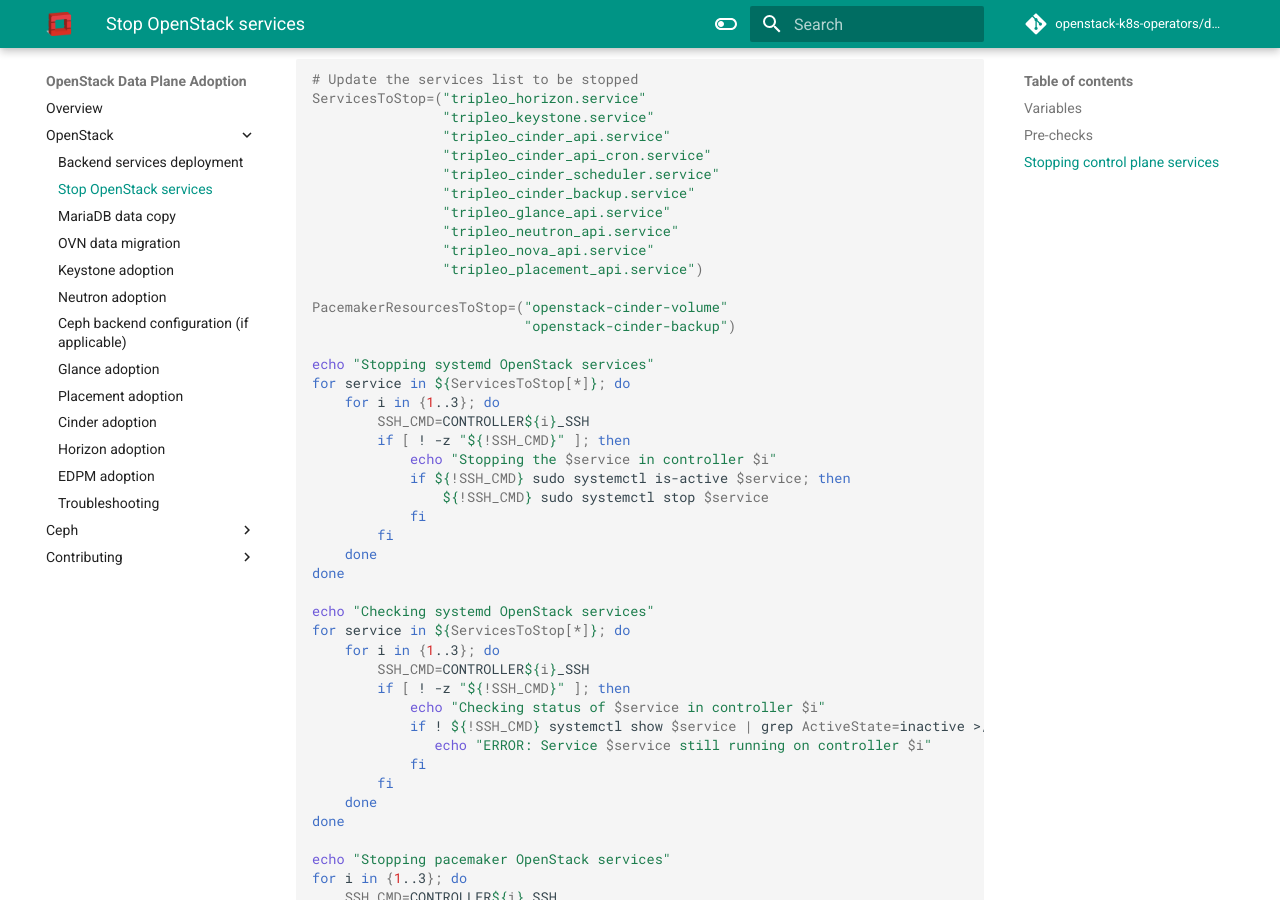
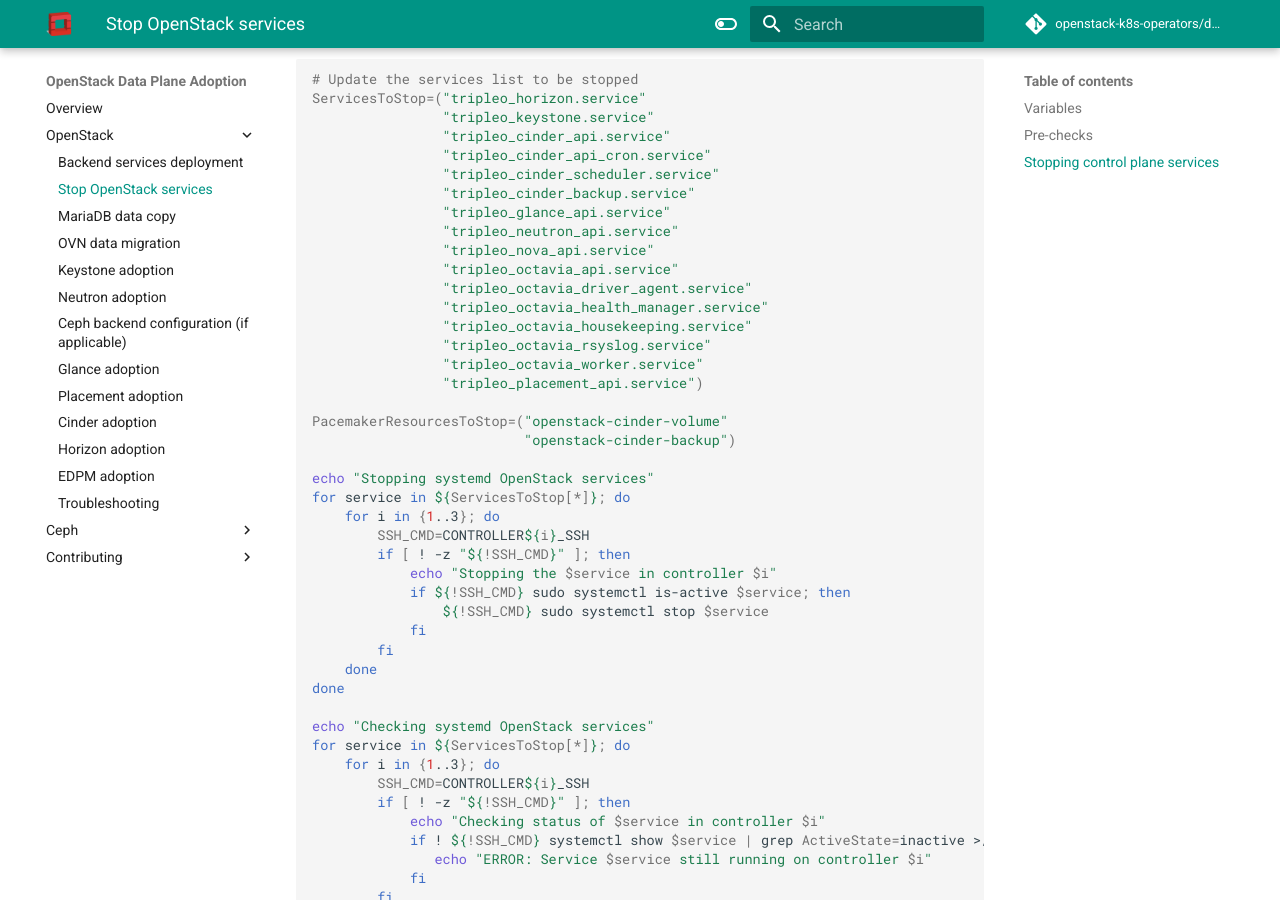
Before and after one commit to openstack-k8s-operators/data-plane-adoption, an MkDocs documentation site: the page built from docs/openstack/stop_openstack_services.md, in a window 1280 px wide and 900 px high, scrolled down 1543 px. Built offline with MkDocs 1.6.1 and Material for MkDocs 9.7.7, drawn with Linux system fonts in a browser that asks for light colours; comment, search, counter and statistics services are not loaded; the version menu is left out.

Commit message:
Add Octavia services to the services to stop

```diff
--- a/docs/openstack/stop_openstack_services.md
+++ b/docs/openstack/stop_openstack_services.md
@@ -84,6 +84,12 @@
                 "tripleo_glance_api.service"
                 "tripleo_neutron_api.service"
                 "tripleo_nova_api.service"
+                "tripleo_octavia_api.service"
+                "tripleo_octavia_driver_agent.service"
+                "tripleo_octavia_health_manager.service"
+                "tripleo_octavia_housekeeping.service"
+                "tripleo_octavia_rsyslog.service"
+                "tripleo_octavia_worker.service"
                 "tripleo_placement_api.service")
 
 PacemakerResourcesToStop=("openstack-cinder-volume"
```
